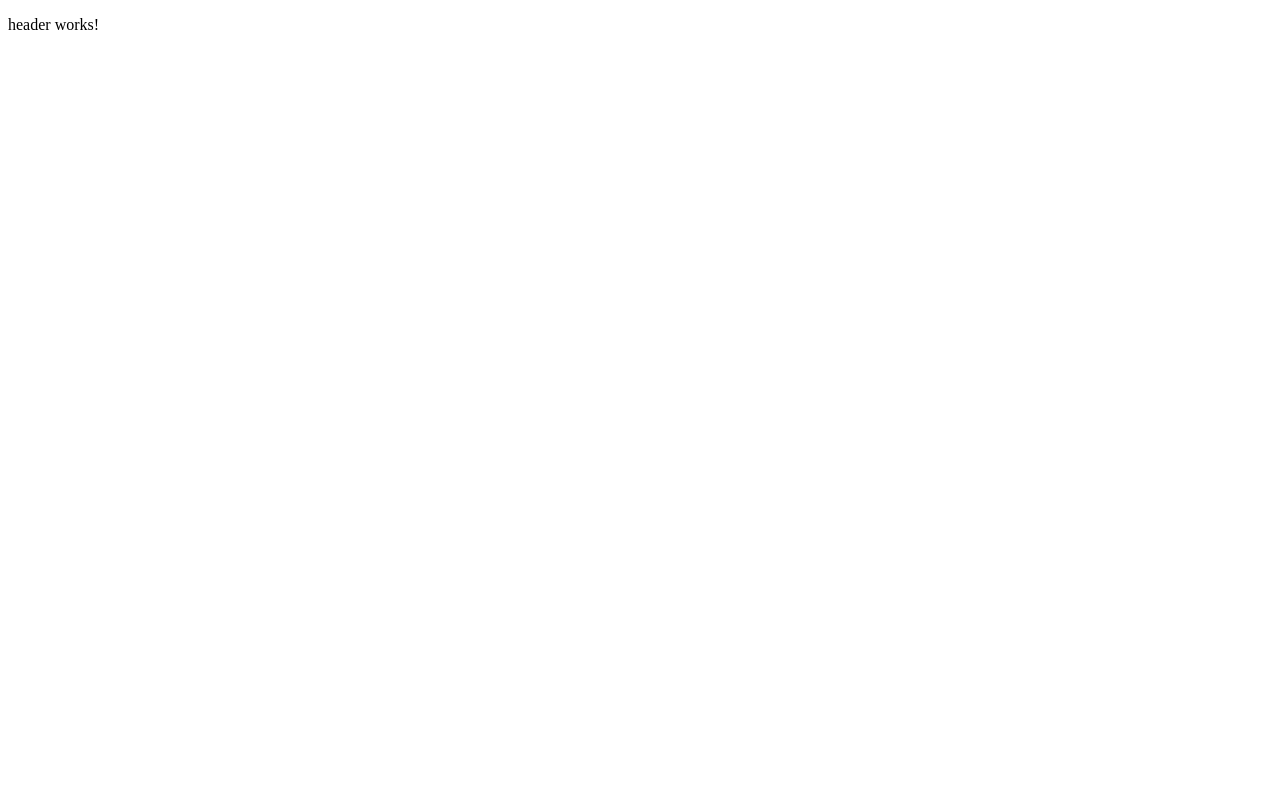
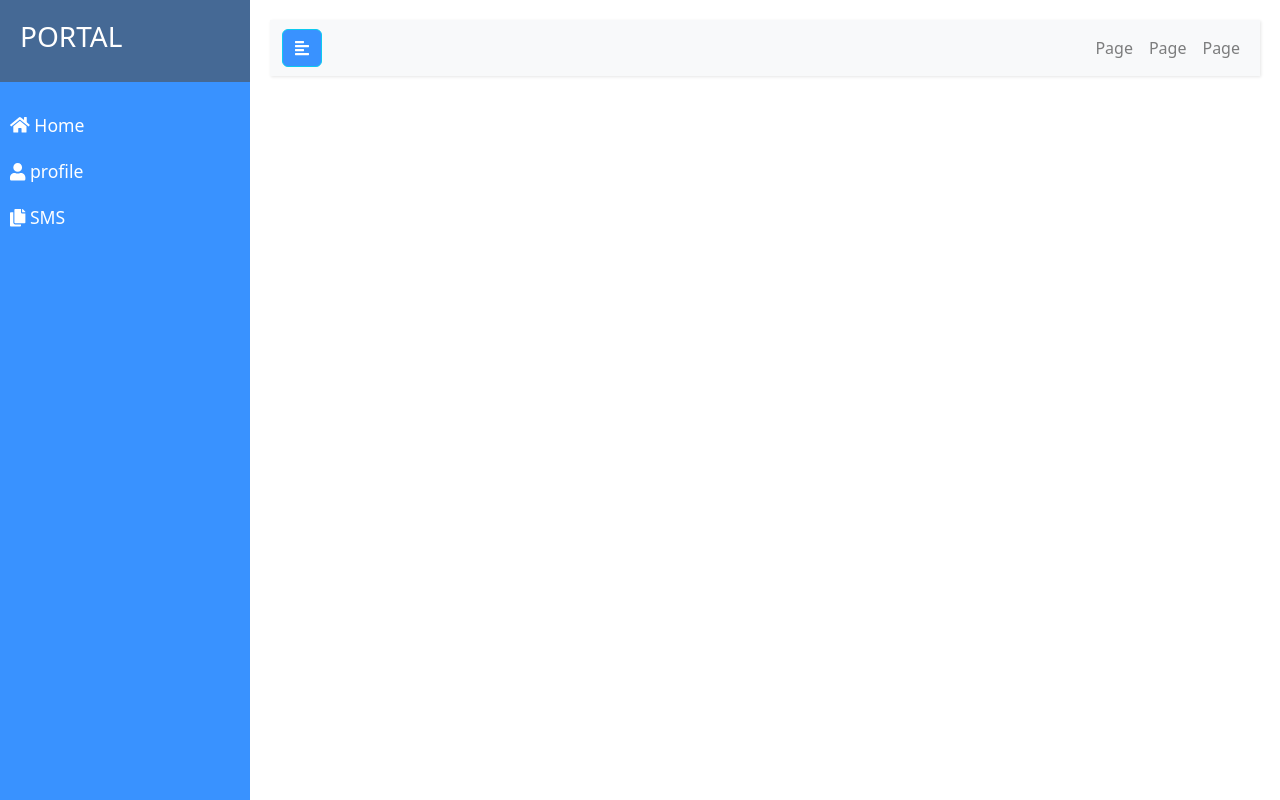
Before and after one commit to Inderjeet111/Admin, an Angular app: page / in a window 1280 px wide. Built offline with nearby package versions, Linux system fonts and the light colour scheme.

Commit message:
header and sidebar

```diff
--- a/angular.json
+++ b/angular.json
@@ -30,9 +30,13 @@
               "src/assets"
             ],
             "styles": [
-              "src/styles.scss"
+              "src/styles.scss",
+              "./node_modules/bootstrap/dist/css/bootstrap.min.css"
             ],
-            "scripts": []
+            "scripts": [
+              "./node_modules/bootstrap/dist/js/bootstrap.min.js"
+            ]
+
           },
           "configurations": {
             "production": {
--- a/package.json
+++ b/package.json
@@ -18,6 +18,7 @@
     "@angular/platform-browser": "^15.0.0",
     "@angular/platform-browser-dynamic": "^15.0.0",
     "@angular/router": "^15.0.0",
+    "bootstrap": "^5.2.3",
     "rxjs": "~7.5.0",
     "tslib": "^2.3.0",
     "zone.js": "~0.12.0"
--- a/src/app/components/header/header.component.html
+++ b/src/app/components/header/header.component.html
@@ -1 +1,69 @@
-<p>header works!</p>
+<div class="wrapper">
+  <!-- Sidebar  -->
+  <nav id="sidebar">
+      <div class="sidebar-header">
+          <h3>PORTAL</h3>
+          <strong>P</strong>
+      </div>
+
+      <ul class="list-unstyled components">
+          <li>
+              <a href="#">
+                  <i class="fas fa-home"></i>
+                  Home
+              </a>
+          </li>
+          <li>
+              <a href="#">
+                  <i class="fa fa-user"></i>
+                  profile
+              </a>
+              <a href="#pageSubmenu">
+                  <i class="fas fa-copy"></i>
+                  SMS
+              </a>
+              <!-- <ul class="collapse list-unstyled" id="pageSubmenu">
+                  <li>
+                      <a href="#">Send Sms</a>
+                  </li>
+                  <li>
+                      <a href="#">Create Group</a>
+                  </li>
+                  <li>
+                      <a href="#">Create Single Contact</a>
+                  </li>
+              </ul> -->
+          </li>
+      </ul>
+  </nav>
+
+  <!-- Page Content  -->
+  <div id="content">
+
+      <nav class="navbar navbar-expand-lg navbar-light bg-light">
+          <div class="container-fluid">
+
+              <button type="button" id="sidebarCollapse" class="btn btn-info">
+                  <i class="fas fa-align-left"></i>
+              </button>
+              <button class="btn btn-dark d-inline-block d-lg-none ml-auto" type="button" data-toggle="collapse" data-target="#navbarSupportedContent" aria-controls="navbarSupportedContent" aria-expanded="false" aria-label="Toggle navigation">
+                  <i class="fas fa-align-justify"></i>
+              </button>
+
+              <div class="collapse navbar-collapse" id="navbarSupportedContent">
+                  <ul class="nav navbar-nav ml-auto">
+                      <li class="nav-item">
+                          <a class="nav-link" href="#">Page</a>
+                      </li>
+                      <li class="nav-item">
+                          <a class="nav-link" href="#">Page</a>
+                      </li>
+                      <li class="nav-item">
+                          <a class="nav-link" href="#">Page</a>
+                      </li>
+                  </ul>
+              </div>
+          </div>
+      </nav>
+  </div>
+</div>
--- a/src/app/components/header/header.component.scss
+++ b/src/app/components/header/header.component.scss
@@ -0,0 +1,3 @@
+p {
+    font-family: Lato;
+  }
--- a/src/index.html
+++ b/src/index.html
@@ -1,13 +1,47 @@
-<!doctype html>
+<!DOCTYPE html>
 <html lang="en">
   <head>
-  <meta charset="utf-8">
+    <meta charset="utf-8" />
     <title>Admin</title>
-  <base href="/">
-  <meta name="viewport" content="width=device-width, initial-scale=1">
-  <link rel="icon" type="image/x-icon" href="favicon.ico">
+    <base href="/" />
+    <meta name="viewport" content="width=device-width, initial-scale=1" />
+    <link rel="icon" type="image/x-icon" href="favicon.ico" />
+    <!-- Bootstrap CSS CDN -->
+    <link
+      rel="stylesheet"
+      href="https://stackpath.bootstrapcdn.com/bootstrap/4.1.0/css/bootstrap.min.css"
+    />
+
+    <!-- Font Awesome JS -->
+    <script src="https://use.fontawesome.com/releases/v5.0.13/js/solid.js"></script>
+    <script src="https://use.fontawesome.com/releases/v5.0.13/js/fontawesome.js"></script>
+    <!-- jQuery CDN - Slim version (=without AJAX) -->
+    <script
+      src="https://code.jquery.com/jquery-3.3.1.slim.min.js"
+      integrity="sha384-q8i/X+965DzO0rT7abK41JStQIAqVgRVzpbzo5smXKp4YfRvH+8abtTE1Pi6jizo"
+      crossorigin="anonymous"
+    ></script>
+    <!-- Popper.JS -->
+    <script
+      src="https://cdnjs.cloudflare.com/ajax/libs/popper.js/1.14.0/umd/popper.min.js"
+      integrity="sha384-cs/chFZiN24E4KMATLdqdvsezGxaGsi4hLGOzlXwp5UZB1LY//20VyM2taTB4QvJ"
+      crossorigin="anonymous"
+    ></script>
+    <!-- Bootstrap JS -->
+    <script
+      src="https://stackpath.bootstrapcdn.com/bootstrap/4.1.0/js/bootstrap.min.js"
+      integrity="sha384-uefMccjFJAIv6A+rW+L4AHf99KvxDjWSu1z9VI8SKNVmz4sk7buKt/6v9KI65qnm"
+      crossorigin="anonymous"
+    ></script>
   </head>
   <body>
     <app-root></app-root>
+    <script type="text/javascript">
+      $(document).ready(function () {
+        $("#sidebarCollapse").on("click", function () {
+          $("#sidebar").toggleClass("active");
+        });
+      });
+    </script>
   </body>
 </html>
--- a/src/styles.scss
+++ b/src/styles.scss
@@ -1 +1,259 @@
 /* You can add global styles to this file, and also import other style files */
+/* Add application styles & imports to this file! */
+
+/*
+    DEMO STYLE
+*/
+body {
+    font-family: 'Poppins', sans-serif;
+    background: #fafafa;
+}
+
+p {
+    font-family: 'Poppins', sans-serif;
+    font-size: 1.1em;
+    font-weight: 300;
+    line-height: 1.7em;
+    color: #999;
+}
+
+a,
+a:focus {
+    color: inherit;
+    text-decoration: none;
+    transition: all 0.3s;
+}
+
+.navbar {
+    padding: 15px 10px;
+    background: #fff;
+    border: none;
+    border-radius: 0;
+    margin-bottom: 40px;
+    box-shadow: 1px 1px 3px rgba(0, 0, 0, 0.1);
+}
+
+.navbar-btn {
+    box-shadow: none;
+    outline: none !important;
+    border: none;
+}
+
+.line {
+    width: 100%;
+    height: 1px;
+    border-bottom: 1px dashed #ddd;
+    margin: 40px 0;
+}
+
+i,
+span {
+    display: inline-block;
+}
+
+/* ---------------------------------------------------
+    SIDEBAR STYLE
+----------------------------------------------------- */
+
+.wrapper {
+    display: flex;
+    align-items: stretch;
+}
+
+#sidebar {
+    min-width: 250px;
+    max-width: 250px;
+    background: #3992ff;
+    color: #fff;
+    transition: all 0.3s;
+}
+
+#sidebar.active {
+    min-width: 100px;
+    max-width: 100px;
+    text-align: center;
+}
+
+#sidebar.active .sidebar-header h3,
+#sidebar.active .CTAs {
+    display: none;
+}
+
+#sidebar.active .sidebar-header strong {
+    display: block;
+}
+
+#sidebar ul li a {
+    text-align: left;
+}
+
+#sidebar.active ul li a {
+    padding: 20px 10px;
+    text-align: center;
+    font-size: 0.85em;
+}
+
+#sidebar.active ul li a i {
+    margin-right: 0;
+    display: block;
+    font-size: 1.8em;
+    margin-bottom: 5px;
+}
+
+#sidebar.active ul ul a {
+    padding: 10px !important;
+}
+
+#sidebar.active .dropdown-toggle::after {
+    top: auto;
+    bottom: 10px;
+    right: 50%;
+    -webkit-transform: translateX(50%);
+    -ms-transform: translateX(50%);
+    transform: translateX(50%);
+}
+
+#sidebar .sidebar-header {
+    padding: 20px;
+    background: #456995;
+}
+
+#sidebar .sidebar-header strong {
+    display: none;
+    font-size: 1.8em;
+}
+
+#sidebar ul.components {
+    padding: 20px 0;
+    border-bottom: 1px solid #3992ff;
+}
+
+#sidebar ul li a {
+    padding: 10px;
+    font-size: 1.1em;
+    display: block;
+    text-decoration: none;
+    color: #fff;
+}
+
+
+
+
+#sidebar ul li a i {
+    margin-right: 10px;
+}
+
+#sidebar ul li.active>a,
+a[aria-expanded="true"] {
+    color: #fff;
+    background: #3992ff;
+}
+
+a[data-toggle="collapse"] {
+    position: relative;
+}
+
+.dropdown-toggle::after {
+    display: block;
+    position: absolute;
+    top: 50%;
+    right: 20px;
+    transform: translateY(-50%);
+}
+
+ul ul a {
+    font-size: 0.9em !important;
+    padding-left: 30px !important;
+    background: #3992ff;
+}
+
+ul.CTAs {
+    padding: 20px;
+}
+
+ul.CTAs a {
+    text-align: center;
+    font-size: 0.9em !important;
+    display: block;
+    border-radius: 5px;
+    margin-bottom: 5px;
+}
+
+a.download {
+    background: #fff;
+    color: #3992ff;
+}
+
+a.article{
+    background: #3992ff !important;
+    color: #fff !important;
+}
+
+#sidebarCollapse{
+    color:#ffffff ;
+    background-color: #3992ff;
+}
+
+/* ---------------------------------------------------
+    CONTENT STYLE
+----------------------------------------------------- */
+
+#content {
+    width: 100%;
+    padding: 20px;
+    min-height: 100vh;
+    transition: all 0.3s;
+}
+
+/* ---------------------------------------------------
+    MEDIAQUERIES
+----------------------------------------------------- */
+
+@media (max-width: 768px) {
+    #sidebar {
+        min-width: 80px;
+        max-width: 80px;
+        text-align: center;
+        margin-left: -80px !important;
+    }
+    .dropdown-toggle::after {
+        top: auto;
+        bottom: 10px;
+        right: 50%;
+        -webkit-transform: translateX(50%);
+        -ms-transform: translateX(50%);
+        transform: translateX(50%);
+    }
+    #sidebar.active {
+        margin-left: 0 !important;
+    }
+    #sidebar .sidebar-header h3,
+    #sidebar .CTAs {
+        display: none;
+    }
+    #sidebar .sidebar-header strong {
+        display: block;
+    }
+    #sidebar ul li a {
+        padding: 20px 10px;
+    }
+    #sidebar ul li a span {
+        font-size: 0.85em;
+    }
+    #sidebar ul li a i {
+        margin-right: 0;
+        display: block;
+    }
+    #sidebar ul ul a {
+        padding: 10px !important;
+    }
+    #sidebar ul li a i {
+        font-size: 1.3em;
+    }
+    #sidebar {
+        margin-left: 0;
+    }
+    #sidebarCollapse span {
+        display: none;
+    }
+}
```
Also changed, not shown: 1 other file (tests, documents, lock files or other folders). Lines whose indentation alone changed are shown as unchanged.
